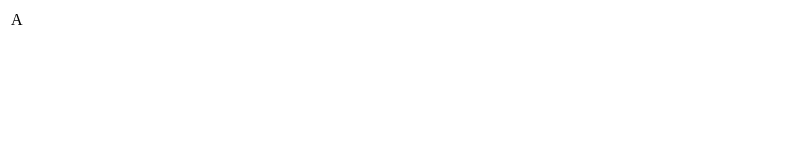
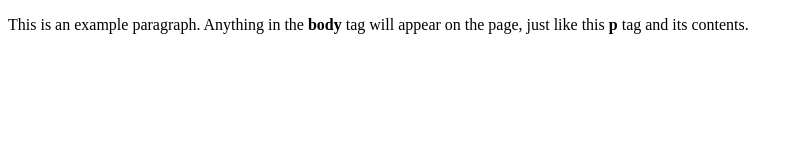
Before and after one commit to TatuMakinen/pyorat, a plain HTML site: page test.html in a window 1280 px wide. Shown: the whole page, without its empty margins (0-800 px from the left). Drawn offline with Linux system fonts and the light colour scheme.

Commit message:
Update test.html

```diff
--- a/test.html
+++ b/test.html
@@ -1,5 +1,9 @@
-<table>
-<tr>
-<td>A</td>
-</tr>
-</table>
+<!doctype html>
+<html>
+  <head>
+    <title>This is the title of the webpage!</title>
+  </head>
+  <body>
+    <p>This is an example paragraph. Anything in the <strong>body</strong> tag will appear on the page, just like this <strong>p</strong> tag and its contents.</p>
+  </body>
+</html>
```
